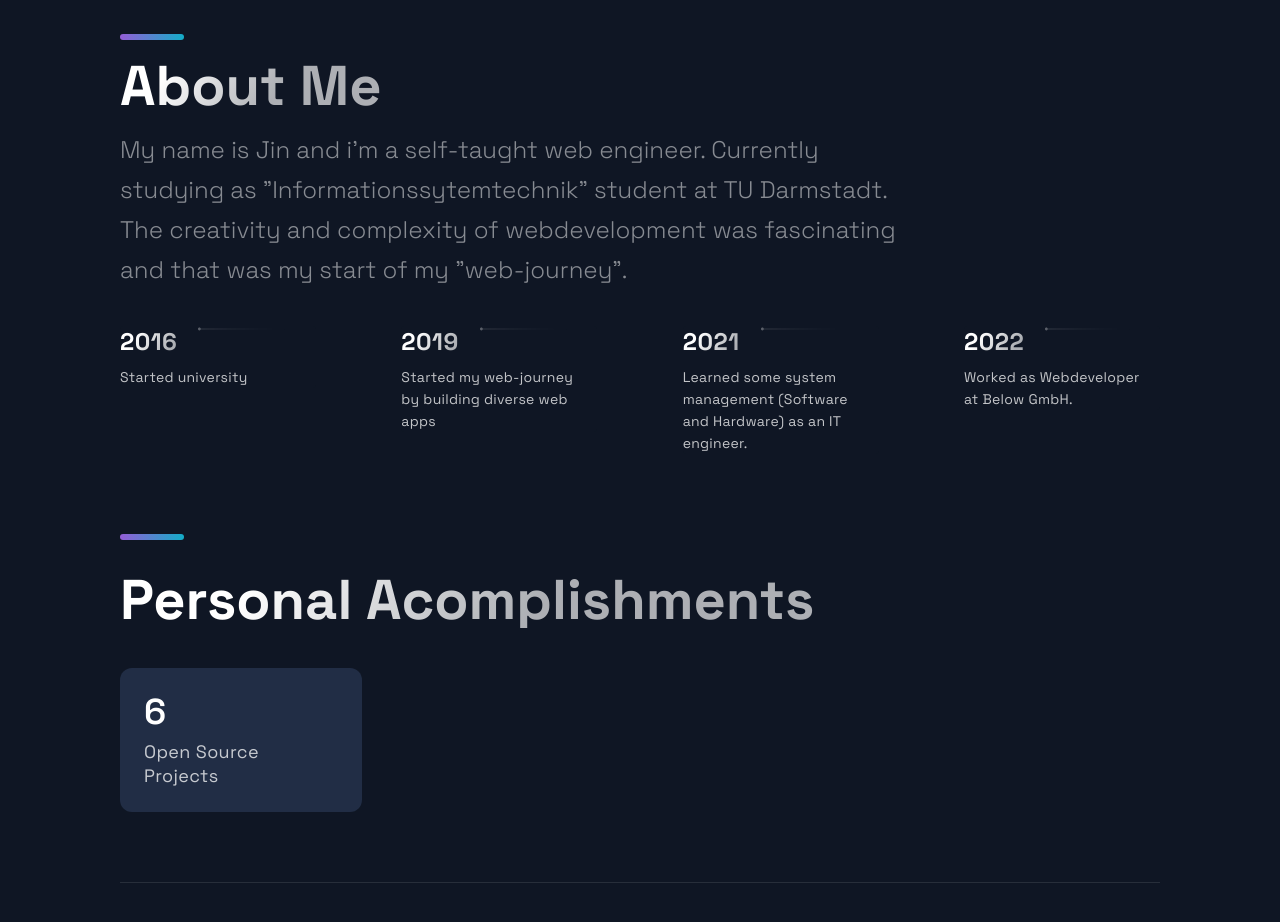
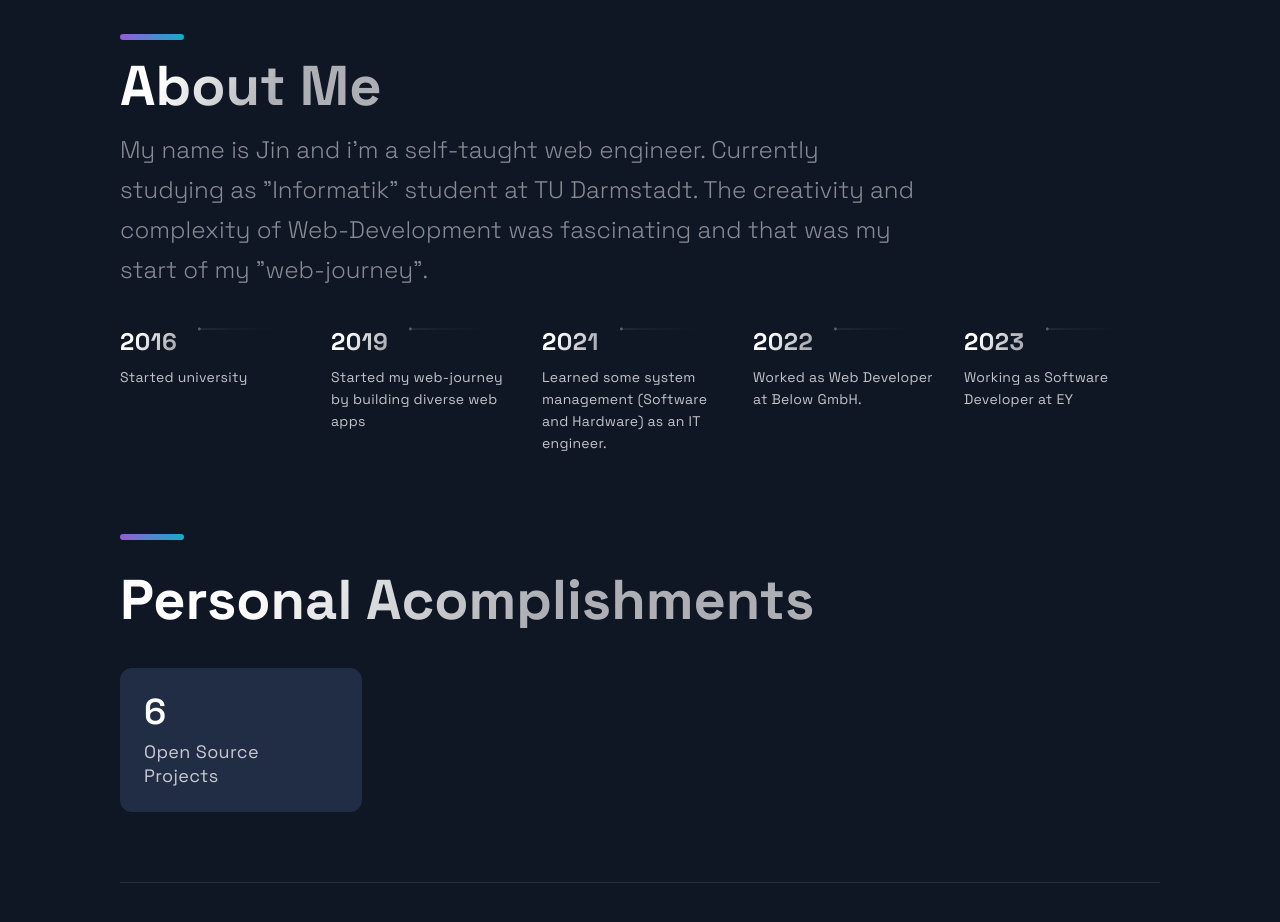
Before and after one commit to SJinKim/Portfolio-Website, a Next.js app: page / in a window 1280 px wide. Shown: the part 2700-3622 px from the top of the page. Built offline with nearby package versions, Linux system fonts and the light colour scheme.

Commit message:
added new timeline as constants

```diff
--- a/src/components/TimeLine/TimeLine.js
+++ b/src/components/TimeLine/TimeLine.js
@@ -11,12 +11,7 @@ import {
   CarouselItemTitle,
   CarouselMobileScrollNode,
 } from './TimeLineStyles'
-import {
-  Section,
-  SectionDivider,
-  SectionText,
-  SectionTitle,
-} from '../../styles/GlobalComponents'
+import { Section, SectionDivider, SectionText, SectionTitle } from '../../styles/GlobalComponents'
 import { TimeLineData } from '../../constants/constants'
 
 const TOTAL_CAROUSEL_COUNT = TimeLineData.length
@@ -33,9 +28,7 @@ const Timeline = () => {
     e.preventDefault()
 
     if (carouselRef.current) {
-      const scrollLeft = Math.floor(
-        carouselRef.current.scrollWidth * 0.7 * (i / TimeLineData.length)
-      )
+      const scrollLeft = Math.floor(carouselRef.current.scrollWidth * 0.7 * (i / TimeLineData.length))
 
       scroll(carouselRef.current, scrollLeft)
     }
@@ -44,9 +37,7 @@ const Timeline = () => {
   const handleScroll = () => {
     if (carouselRef.current) {
       const index = Math.round(
-        (carouselRef.current.scrollLeft /
-          (carouselRef.current.scrollWidth * 0.7)) *
-          TimeLineData.length
+        (carouselRef.current.scrollLeft / (carouselRef.current.scrollWidth * 0.7)) * TimeLineData.length
       )
 
       setActiveItem(index)
@@ -68,18 +59,14 @@ const Timeline = () => {
       <br />
       <SectionTitle>About Me</SectionTitle>
       <SectionText>
-        My name is Jin and i'm a self-taught web engineer. Currently studying as
-        "Informationssytemtechnik" student at TU Darmstadt. The creativity and
-        complexity of webdevelopment was fascinating and that was my start of my
-        "web-journey".
+        My name is Jin and i'm a self-taught web engineer. Currently studying as "Informatik" student at TU
+        Darmstadt. The creativity and complexity of Web-Development was fascinating and that was my start of
+        my "web-journey".
       </SectionText>
       <CarouselContainer ref={carouselRef} onScroll={handleScroll}>
         <>
           {TimeLineData.map((item, index) => (
-            <CarouselMobileScrollNode
-              key={index}
-              final={index === TOTAL_CAROUSEL_COUNT - 1}
-            >
+            <CarouselMobileScrollNode key={index} final={index === TOTAL_CAROUSEL_COUNT - 1}>
               <CarouselItem
                 index={index}
                 id={`carousel__item-${index}`}
@@ -112,11 +99,7 @@ const Timeline = () => {
                         gradientUnits='userSpaceOnUse'
                       >
                         <stop stop-color='white' />
-                        <stop
-                          offset='0.79478'
-                          stop-color='white'
-                          stop-opacity='0'
-                        />
+                        <stop offset='0.79478' stop-color='white' stop-opacity='0' />
                       </linearGradient>
                     </defs>
                   </CarouselItemImg>
--- a/src/constants/constants.js
+++ b/src/constants/constants.js
@@ -50,6 +50,10 @@ export const TimeLineData = [
   },
   {
     year: 2022,
-    text: 'Worked as Webdeveloper at Below GmbH.',
+    text: 'Worked as Web Developer at Below GmbH.',
+  },
+  {
+    year: 2023,
+    text: 'Working as Software Developer at EY',
   },
 ]
```
